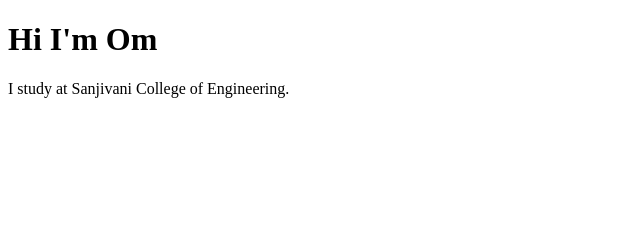
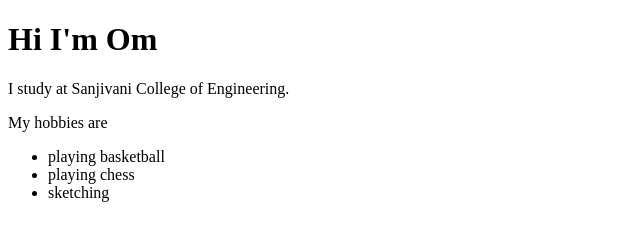
Before and after one commit to omsali/OmSali-web-development, a plain HTML site: page index.html in a window 1280 px wide. Shown: the whole page, without its empty margins (0-640 px from the left). Drawn offline with Linux system fonts and the light colour scheme.

Commit message:
docs: updated index.html

```diff
--- a/index.html
+++ b/index.html
@@ -9,5 +9,11 @@
 <body>
     <h1>Hi I'm Om</h1>
     <p>I study at Sanjivani College of Engineering.</p>
+    <p>My hobbies are</p>
+    <ul>
+        <li>playing basketball</li>
+        <li>playing chess</li>
+        <li>sketching</li>
+    </ul>
 </body>
 </html>
```
